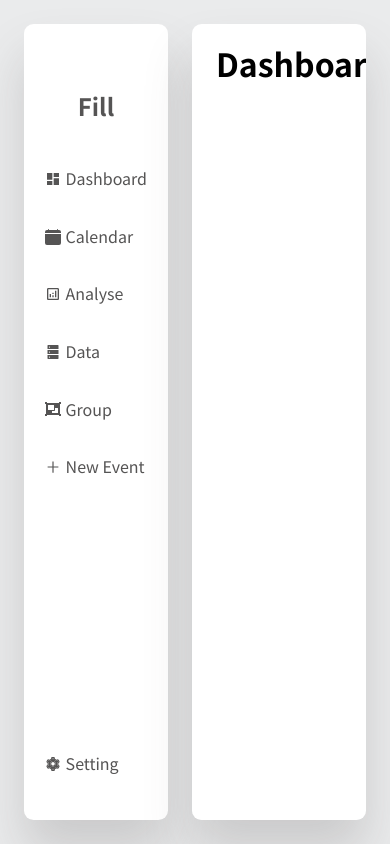
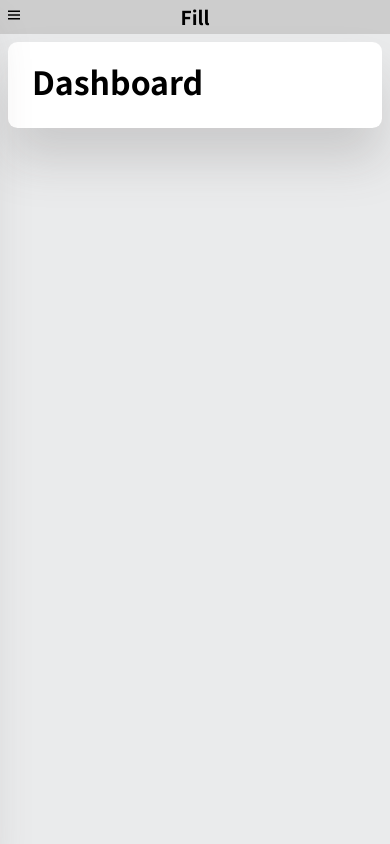
Before and after one commit to xup60521/web-calendar, a React (Create React App) app: page / in a window 390 px wide. Built offline with nearby package versions, Linux system fonts and the light colour scheme.

Commit message:
css design - responsive web

```diff
--- a/src/App.css
+++ b/src/App.css
@@ -48,8 +48,21 @@ aside {
 
 }
 
-button.defaultbutton {
+aside > div > span > h2 > img  {
+  height: 1.3rem;
+  margin-right: 0.37rem;
+  transform: translateY(0.1rem);
+}
+
+aside > div > span > h2 > button {
+  display: none;
+}
+
+.defaultbutton {
   box-sizing: border-box;
+  border: none;
+  padding: 0.35rem;
+  margin-top: 0.3rem;
 }
 
 h2.fill {
@@ -153,11 +166,7 @@ div.newEvent-left > div.inputsection > * {
   width: 100%;
 }
 
-div.newEvent-left > div.inputsection > button.add {
-  border: none;
-  padding: 0.35rem;
-  margin-top: 0.3rem;
-}
+
 
 div.newEvent > div.item-list {
   overflow-y: scroll;
@@ -261,7 +270,8 @@ div.weekcontainer > div.caltop {
   display: flex;
   justify-content: center;
   margin-bottom: 0.1rem;
-  height: 4vh;
+  height: 1.7rem;
+
 }
 
 input.changeweek {
@@ -514,3 +524,203 @@ div#note > textarea.note {
   border: none;
   resize: none;
 }
+
+/* Data page */
+
+div.importcontainer {
+  display: flex;
+  width: 100%;
+  flex-wrap: wrap;
+}
+
+div.importcontainer > div {
+  width: 12rem;
+  margin: 0.5rem 0.5rem 0.5rem 0;
+}
+
+
+@media (max-width: 980px) {
+  aside > div > a > span > a {
+    display: none;
+  }
+  aside > a > span > a {
+    display: none;
+  }
+  aside {
+    width: 3.4rem;
+  }
+  aside > div > span > h2 > img {
+    transform: translateX(-0.85rem);
+  }
+  aside > div > span > h2 > a {
+    display: none;
+  }
+  div.newEvent-left {
+    width: 20rem;
+    flex-shrink: 0;
+  }
+}
+
+@media (max-width: 750px) {
+  div.newEvent {
+    display: block;
+  }
+  div.newEvent-left {
+    height: auto;
+  }
+  div.newEvent-left  {
+    width: 100%;
+  }
+}
+
+@media (max-width: 560px) {
+  div.App {
+    display: block;
+  }
+  div.top-bar {
+    display: block;
+  }
+  aside {
+    position: absolute;
+    top: 0rem;
+    z-index: 10;
+    left: -10rem;
+    transition: all 0.2s ease;
+    display: flex;
+    flex-direction: column;
+    justify-content: space-between;
+  /*------------------*/
+    margin: 0rem;
+    border: none;
+    border-radius: 0;;
+    background-color: white;
+    width: 9rem;
+    padding: 2rem;
+    padding-left: 0rem;
+    padding-right: 0rem;
+    /*------------------*/
+    color: var(--font-color);
+    box-shadow: var(--box-shadow);
+    flex-shrink: 0;
+    height: 100vh;
+    transition: all 0.15s ease;
+  }
+  aside.activated {
+    left: 0rem;
+    transition: all 0.3s ease;
+  }
+  aside > div > a > span > a {
+    display: block;
+  }
+  aside > a > span > a {
+    display: block;
+  }
+  aside > div > span {
+    padding: 0;
+  }
+  aside > div > span > h2 {
+    display: flex;
+    transform: translate(-0.7rem,-3rem);
+    justify-content: left;
+  }
+  aside > div > span > h2 > a {
+    display: block;
+  }
+  aside > div > span > h2 > img {
+    transform: translateY(0.55rem);
+  }
+  aside > div > span > h2 > button {
+    display: block;
+    border: none;
+    background-color: white;
+    font-size: large;
+    margin-left: 2rem;
+    margin-top: 0.25rem;
+  }
+  aside > div > span > h2 > button:hover {
+    cursor: pointer;
+  }
+  div.top-bar {
+    width: 100%;
+    background-color: #cdcdcd;
+    text-align: center;
+    padding: 0.2rem;
+    font-size: larger;
+    font-weight: bold;
+  }
+  div.top-bar > button {
+    position: absolute;
+    left: 0.3rem;
+    border: none;
+    background-color: #cdcdcd;
+    font-size: large;
+
+  }
+  main {
+    width: auto;
+    box-sizing: border-box;
+    margin: 0.5rem;
+    padding-bottom: 1.5rem;
+  }
+}
+
+@media (max-height: 610px) {
+  aside {
+    padding-top: 0;
+    overflow-y: scroll;
+    padding-bottom: 0;
+  }
+  aside > div {
+    margin: 0;
+    height: auto;
+    padding-bottom: 0;
+    padding-top: 0;
+  }
+
+  aside > div > span > h2 {
+    padding: 0;
+  }
+
+
+
+  aside > div > span > h2 > img{
+    margin: 0;
+  }
+
+
+  span.navbutton{
+    margin-top: 0;
+    margin-bottom: 0;
+  }
+
+  span.filltop {
+    display: flex;
+    align-items: center;
+    margin-top: 0.6rem;
+    color: var(--font-color);
+    height: 3rem;
+    transition: all 0.2s ease;
+    transform: translateX(-0.01rem);
+  }
+  span.filltop > h2 > img  {
+    height: 1.3rem;
+  }
+  h2.fill {
+    text-align: left;
+    margin: 2rem;
+
+  }
+  span.filltop > h2 > a {
+    margin-left: 0.5rem;
+  }
+
+
+}
+
+@media (max-height: 610px ) and (max-width: 560px) {
+  span.filltop {
+    margin-bottom: 0;
+    padding-bottom: 0;
+    transform: translateY(3rem);
+  }
+}
--- a/src/App.jsx
+++ b/src/App.jsx
@@ -1,9 +1,9 @@
 import { MdDashboard, MdOutlineAnalytics } from "react-icons/md"
 import { BsFillCalendarFill } from "react-icons/bs"
-import { AiFillDatabase, AiTwotoneSetting, AiOutlinePlus } from "react-icons/ai"
+import { AiFillDatabase, AiTwotoneSetting, AiOutlinePlus, AiOutlineClose } from "react-icons/ai"
 import {FaObjectGroup} from "react-icons/fa"
 import './App.css'
-import { useEffect, useRef } from "react"
+import { useEffect, useRef, useState } from "react"
 import { useSelector } from "react-redux"
 import { HashRouter, NavLink, Route, Routes, json } from "react-router-dom"
 import Dashboard from "./components/dashboard/dashboard"
@@ -15,7 +15,8 @@ import Setting from "./components/setting/setting"
 import GroupSetting from "./components/groupsetting/groupsetting"
 import EventPage from "./components/eventpage"
 import GroupPage from "./components/groupsetting/groupPage"
-import { v4 } from "uuid"
+import mainlogo from './icon.png'
+import { BiMenu } from "react-icons/bi"
 
 const App = () => {
 
@@ -31,14 +32,7 @@ const App = () => {
 
   /*////////////////////////////*//**////////////////////////////*/
 
-  useEffect(()=>{
-
-
-
-
-
-  }, ["a"])
-
+  const [showMenu, setShowMenu] = useState(false);
 
   /*--------------------------------*/
 
@@ -48,20 +42,20 @@ const App = () => {
     <div className="App">
       <HashRouter>
       <div className="top-bar">
-        <p>topbar</p>
+        <button onClick={()=>{setShowMenu(true);}}><BiMenu /></button>
+        <a>Fill</a>
       </div>
-      <aside>
+      <aside className={(showMenu ? "activated" : "")}>
         <div>
-          <h2 className="fill">Fill</h2>
-
-          <NavLink to="/"><span className="navbutton"><MdDashboard /><a>Dashboard</a></span></NavLink>
-          <NavLink to="/Calendar/"><span className="navbutton"><BsFillCalendarFill /><a>Calendar</a></span></NavLink>
-          <NavLink to="/Analyse/"><span className="navbutton"><MdOutlineAnalytics /><a>Analyse</a></span></NavLink>
-          <NavLink to="/Data/"><span className="navbutton"><AiFillDatabase /><a>Data</a></span></NavLink>
-          <NavLink to="Group"><span className="navbutton"><FaObjectGroup /><a>Group</a></span></NavLink>
-          <NavLink to="/NewEvent/"><span className="navbutton"><AiOutlinePlus /><a>New Event</a></span></NavLink>
-          </div>
-          <NavLink to="/Setting/"><span className="navbutton"><AiTwotoneSetting /><a>Setting</a></span></NavLink>
+          <span className="filltop"><h2 className="fill"><img src={mainlogo} alt="" /><a>Fill</a><button className="close" onClick={()=>{setShowMenu(false)}}><AiOutlineClose /></button></h2></span>
+          <NavLink to="/" onClick={()=>{setShowMenu(false)}}><span className="navbutton"><MdDashboard /><a>Dashboard</a></span></NavLink>
+          <NavLink to="/Calendar/" onClick={()=>{setShowMenu(false)}}><span className="navbutton"><BsFillCalendarFill /><a>Calendar</a></span></NavLink>
+          <NavLink to="/Analyse/" onClick={()=>{setShowMenu(false)}}><span className="navbutton"><MdOutlineAnalytics /><a>Analyse</a></span></NavLink>
+          <NavLink to="/Data/" onClick={()=>{setShowMenu(false)}}><span className="navbutton"><AiFillDatabase /><a>Data</a></span></NavLink>
+          <NavLink to="Group" onClick={()=>{setShowMenu(false)}}><span className="navbutton"><FaObjectGroup /><a>Group</a></span></NavLink>
+          <NavLink to="/NewEvent/" onClick={()=>{setShowMenu(false)}}><span className="navbutton"><AiOutlinePlus /><a>New Event</a></span></NavLink>
+        </div>
+        <NavLink to="/Setting/" onClick={()=>{setShowMenu(false)}}><span className="navbutton"><AiTwotoneSetting /><a>Setting</a></span></NavLink>
       </aside>
       <main>
 
--- a/src/components/groupsetting/groupPage.jsx
+++ b/src/components/groupsetting/groupPage.jsx
@@ -52,8 +52,8 @@ const GroupPage = ({setting}) => {
                     return (
                         <div className="groupPagecontainer">
                             <div>
-                                <button onClick={()=>{goback(-1)}}>返回</button>
-                                <button onClick={()=>changeEditmode(true)}>Edit</button>
+                                <button className="defaultbutton" onClick={()=>{goback(-1)}}>返回</button>
+                                <button className="defaultbutton" onClick={()=>changeEditmode(true)}>Edit</button>
                             </div>
                             <div id="top">
                                 <input type="color" id="groupcolor" value={color} disabled />
--- a/src/components/groupsetting/groupsetting.jsx
+++ b/src/components/groupsetting/groupsetting.jsx
@@ -49,23 +49,23 @@ const GroupSetting = ({ rerenderStatus, colorstatus }) => {
         let indexofgroup = groupinsetting.indexOf(selectedgroup);
 
         if (indexofgroup != -1) {
-            cachesetting.group[indexofgroup].color = color;
+            cachesetting.group[indexofgroup].color = e.target.value;
         }
         else if (rawgroup.name == selectedgroup) {
             groupinsetting = cachesetting.group.map((d)=>d.id);
             indexofgroup = groupinsetting.indexOf(rawgroup.id);
-            cachesetting.group[indexofgroup].color = color;
+            cachesetting.group[indexofgroup].color = e.target.value;
             console.log("works")
         }
         else if (indexofgroup == -1 & dict[selectedgroup] != null ) {
-            cachesetting.group[groupinsetting.indexOf(dict[selectedgroup])].color = color;
+            cachesetting.group[groupinsetting.indexOf(dict[selectedgroup])].color = e.target.value;
         }
         else
          {
             const uuid = v4()
             cachesetting.group.push({
                 "name": selectedgroup,
-                "color": color,
+                "color": e.target.value,
                 "id": uuid,
             })
             setrawgroup({
--- a/src/components/newEvent/newEvent.jsx
+++ b/src/components/newEvent/newEvent.jsx
@@ -123,7 +123,7 @@ const NewEvent = ({ rerenderStatus }) => {
                     <textarea value={note} onChange={noteChange} type="text" id="note" className="edit"/>
                     <p id="group" className="edit">群組</p>
                     <CreatableSelect isClearable options={creatableoption} onChange={(e)=>{setGroup((e == null ? "" : e.value))}} />
-                    <button type="submit" className="add" onClick={add}>新增</button>
+                    <button type="submit" className="defaultbutton" onClick={add}>新增</button>
                 </div>
                 <div></div>
             </div>
```
Also changed, not shown: src/components/data/data.jsx (+6 -6 lines), src/icon.png (added).
